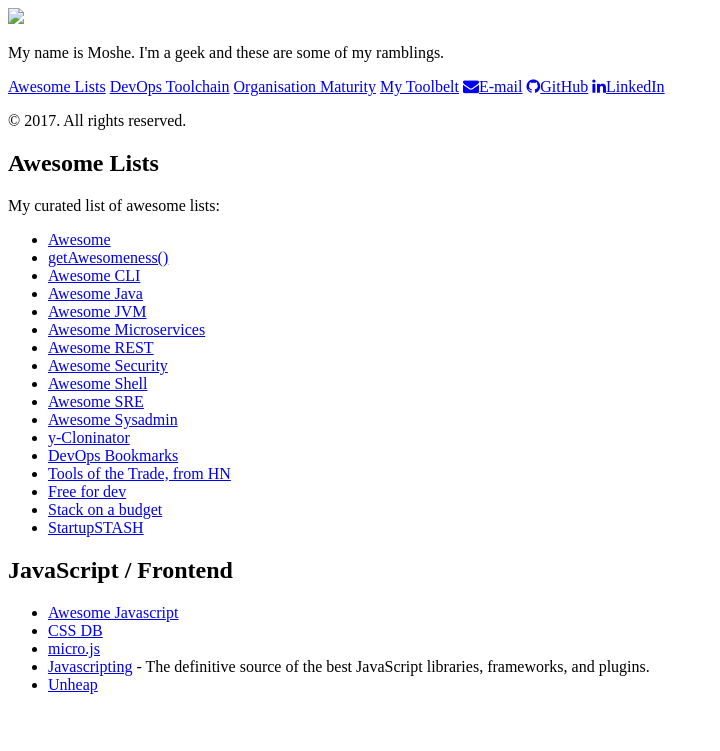
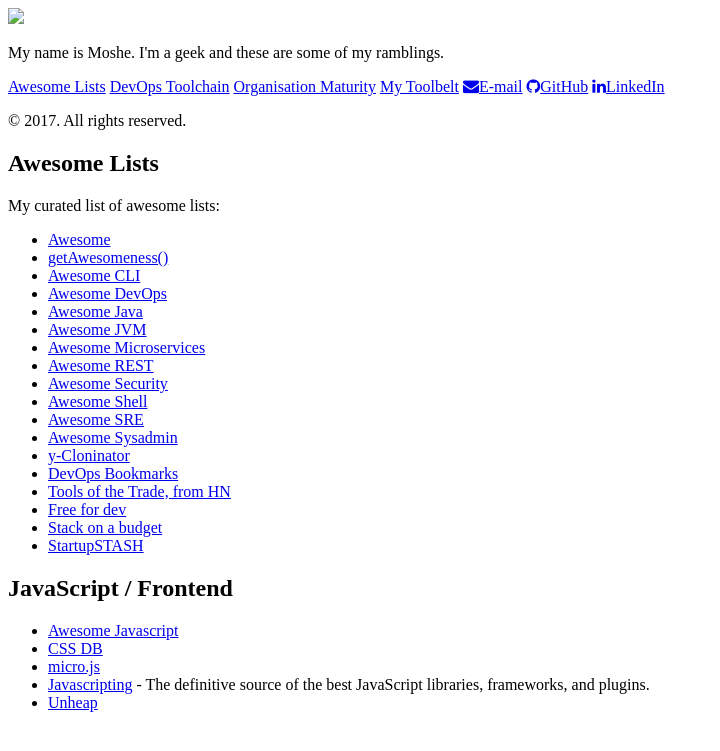
Before and after one commit to Moshe-Immerman/Moshe-Immerman, a Jekyll site: the page built from awesome.md, in a window 1280 px wide. Shown: the top 751 px of the page, without its empty margins (0-720 px from the left). Built offline with Jekyll 4.4.1, drawn with Linux system fonts in a browser that asks for light colours; our own code applies the rules of GitHub Pages for plain Markdown files.

Commit message:
add awesome-devoops

```diff
--- a/awesome.md
+++ b/awesome.md
@@ -5,6 +5,7 @@
 * [Awesome](https://github.com/sindresorhus/awesome)
 * [getAwesomeness()](https://getawesomeness.herokuapp.com/)
 * [Awesome CLI](https://github.com/aharris88/awesome-cli-apps)
+* [Awesome DevOps](https://github.com/veggiemonk/awesome-docker)
 * [Awesome Java](https://github.com/akullpp/awesome-java)
 * [Awesome JVM](https://github.com/deephacks/awesome-jvm)
 * [Awesome Microservices](https://github.com/mfornos/awesome-microservices)
```
